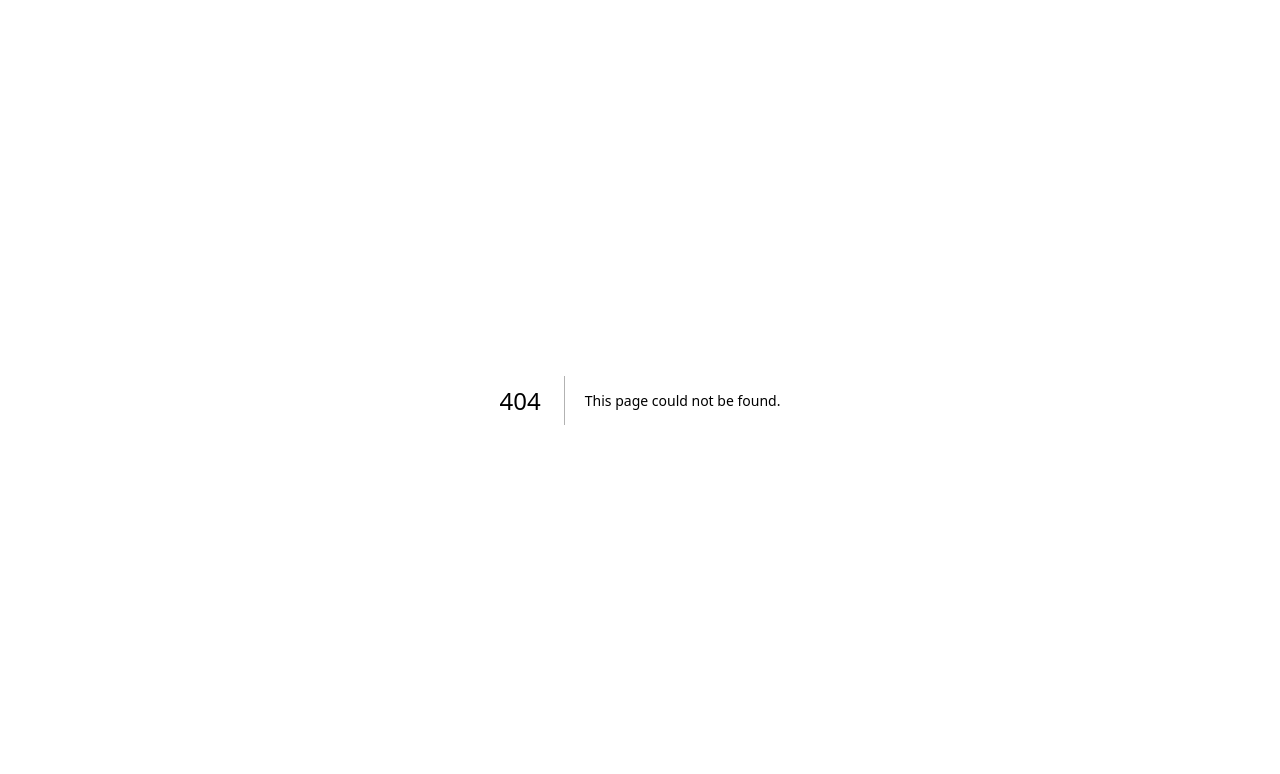
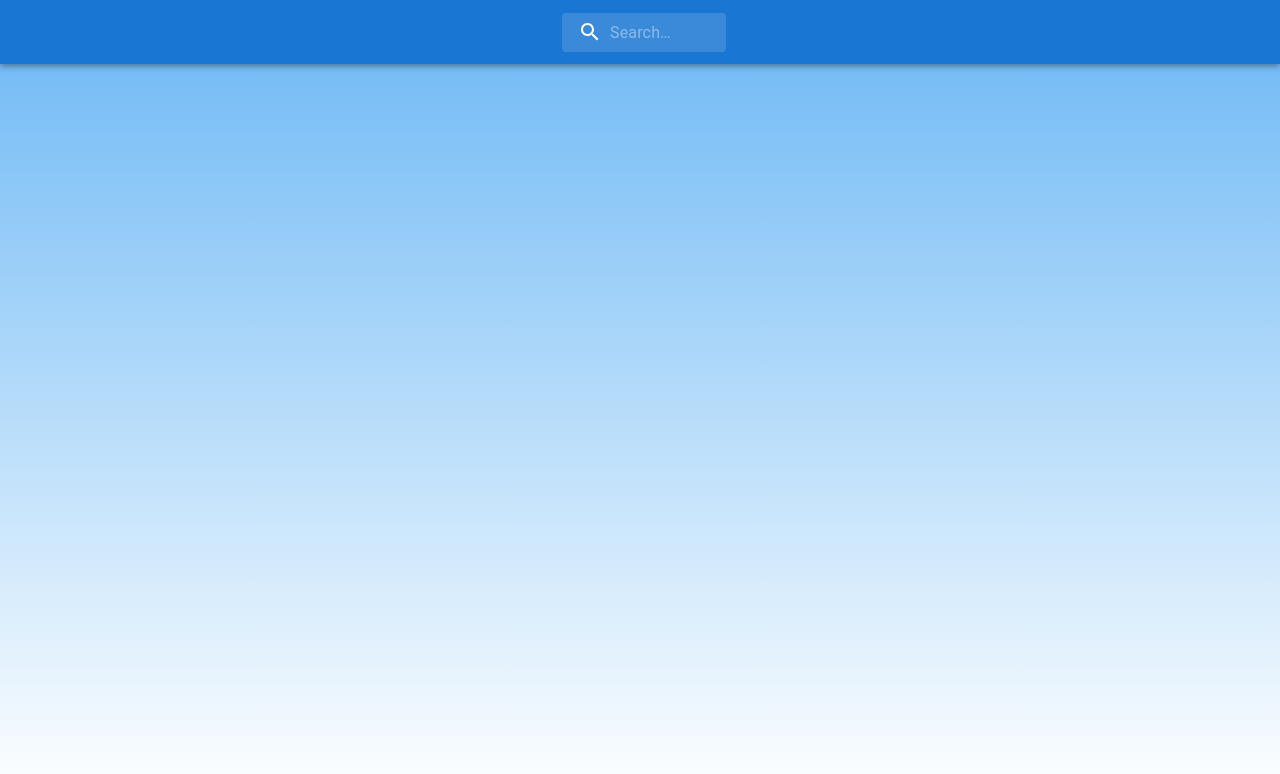
Before and after one commit to raphaelabaldi/list-pokemons, a Next.js app in the folder list-pokemon/: page /components/navbar in a window 1280 px wide. Before the commit this address had no page. Shown: the top 774 px of the page. Built offline with nearby package versions, Linux system fonts and the light colour scheme.

Commit message:
feat: add pokemon cards and formatting, fetching from api

```diff
--- /dev/null
+++ b/list-pokemon/src/app/[id]/page.tsx
@@ -0,0 +1,7 @@
+export default function PokemonPage({ params }: { params: { id: string } }) {
+  return (
+    <>
+      <p>name: {params.id}</p>
+    </>
+  );
+}
--- /dev/null
+++ b/list-pokemon/src/app/components/navbar/page.tsx
@@ -0,0 +1,69 @@
+import * as React from "react";
+import { styled, alpha } from "@mui/material/styles";
+import AppBar from "@mui/material/AppBar";
+import Box from "@mui/material/Box";
+import Toolbar from "@mui/material/Toolbar";
+import InputBase from "@mui/material/InputBase";
+import SearchIcon from "@mui/icons-material/Search";
+
+const Search = styled("div")(({ theme }) => ({
+  position: "relative",
+  borderRadius: theme.shape.borderRadius,
+  backgroundColor: alpha(theme.palette.common.white, 0.15),
+  "&:hover": {
+    backgroundColor: alpha(theme.palette.common.white, 0.25),
+  },
+  marginLeft: 0,
+  width: "100%",
+  [theme.breakpoints.up("sm")]: {
+    marginLeft: theme.spacing(1),
+    width: "auto",
+  },
+}));
+
+const SearchIconWrapper = styled("div")(({ theme }) => ({
+  padding: theme.spacing(0, 2),
+  height: "100%",
+  position: "absolute",
+  pointerEvents: "none",
+  display: "flex",
+  alignItems: "center",
+  justifyContent: "center",
+}));
+
+const StyledInputBase = styled(InputBase)(({ theme }) => ({
+  color: "inherit",
+  width: "100%",
+  "& .MuiInputBase-input": {
+    padding: theme.spacing(1, 1, 1, 0),
+    // vertical padding + font size from searchIcon
+    paddingLeft: `calc(1em + ${theme.spacing(4)})`,
+    transition: theme.transitions.create("width"),
+    [theme.breakpoints.up("sm")]: {
+      width: "12ch",
+      "&:focus": {
+        width: "20ch",
+      },
+    },
+  },
+}));
+
+export default function Navbar() {
+  return (
+    <Box sx={{ flexGrow: 1 }}>
+      <AppBar position="static">
+        <Toolbar>
+          <Search>
+            <SearchIconWrapper>
+              <SearchIcon />
+            </SearchIconWrapper>
+            <StyledInputBase
+              placeholder="Search…"
+              inputProps={{ "aria-label": "search" }}
+            />
+          </Search>
+        </Toolbar>
+      </AppBar>
+    </Box>
+  );
+}
--- /dev/null
+++ b/list-pokemon/src/app/components/pokemonCard/page.tsx
@@ -0,0 +1,37 @@
+import Card from "@mui/material/Card";
+import CardActions from "@mui/material/CardActions";
+import CardContent from "@mui/material/CardContent";
+import CardMedia from "@mui/material/CardMedia";
+import Button from "@mui/material/Button";
+import Typography from "@mui/material/Typography";
+import Link from "next/link";
+
+export default function PokemonCard({ details }) {
+  const { name, abilities, sprites, stats, types } = details;
+  const pokemonNameURL = `/${name}`;
+
+  return (
+    <Card sx={{ maxWidth: 345 }}>
+      <CardMedia
+        sx={{ height: 140 }}
+        image="/static/images/cards/contemplative-reptile.jpg"
+        title="green iguana"
+      />
+      <CardContent>
+        <Typography gutterBottom variant="h5" component="div">
+          {name}
+        </Typography>
+        <Typography variant="body2" sx={{ color: "text.secondary" }}>
+          {name} is a pokemon type
+        </Typography>
+      </CardContent>
+      <CardActions>
+        <Button size="small">
+          <Link href={pokemonNameURL} font-style="bold">
+            Details
+          </Link>
+        </Button>
+      </CardActions>
+    </Card>
+  );
+}
--- /dev/null
+++ b/list-pokemon/src/app/css/globals.css
@@ -0,0 +1,50 @@
+@tailwind base;
+@tailwind components;
+@tailwind utilities;
+
+:root {
+  --background: #ffffff;
+  --foreground: #171717;
+}
+
+@media (prefers-color-scheme: dark) {
+  :root {
+    --background: #0a0a0a;
+    --foreground: #ededed;
+  }
+}
+
+@layer utilities {
+  .text-balance {
+    text-wrap: balance;
+  }
+}
+
+* {
+  margin: 0;
+  padding: 0;
+  box-sizing: border-box;
+  font-family: "Oxanium", cursive;
+  font-size: medium;
+  align-items: center;
+}
+
+body {
+  text-align: center;
+  background: linear-gradient(to bottom, #6ab7f5, #fff);
+  min-height: 100vh;
+}
+
+main {
+  padding: 15px;
+}
+
+.pokemon-card {
+  margin: 20px;
+  padding: 15px 25px;
+  border: 3px solid #896;
+  border-radius: 7px;
+  width: 300px;
+  height: 300px;
+  box-sizing: border-box;
+}
--- a/list-pokemon/src/app/globals.css
+++ /dev/null
@@ -1,27 +0,0 @@
-@tailwind base;
-@tailwind components;
-@tailwind utilities;
-
-:root {
-  --background: #ffffff;
-  --foreground: #171717;
-}
-
-@media (prefers-color-scheme: dark) {
-  :root {
-    --background: #0a0a0a;
-    --foreground: #ededed;
-  }
-}
-
-body {
-  color: var(--foreground);
-  background: var(--background);
-  font-family: Arial, Helvetica, sans-serif;
-}
-
-@layer utilities {
-  .text-balance {
-    text-wrap: balance;
-  }
-}
--- a/list-pokemon/src/app/layout.tsx
+++ b/list-pokemon/src/app/layout.tsx
@@ -1,6 +1,6 @@
 import type { Metadata } from "next";
 import localFont from "next/font/local";
-import "./globals.css";
+import "./css/globals.css";
 
 const geistSans = localFont({
   src: "./fonts/GeistVF.woff",
--- a/list-pokemon/src/app/page.tsx
+++ b/list-pokemon/src/app/page.tsx
@@ -1,104 +1,72 @@
-import Image from "next/image";
+"use client";
+
+import { useEffect, useState } from "react";
+import { Container, Grid } from "@mui/system";
+import Navbar from "./components/navbar/page";
+import PokemonCard from "./components/pokemonCard/page";
 
 export default function Home() {
+  const [pokemons, setPokemons] = useState([]);
+  let details = [];
+
+  useEffect(() => {
+    fetchPokemons();
+  }, []);
+
+  useEffect(() => {
+    fetchPokemonDetails();
+  }, [pokemons]);
+
+  const fetchPokemons = async () => {
+    try {
+      const response = await fetch(
+        "https://pokeapi.co/api/v2/pokemon?limit=12"
+      );
+
+      const { results } = await response.json();
+
+      setPokemons(results);
+    } catch (error) {
+      console.log(error);
+    }
+  };
+
+  const fetchPokemonDetails = async () => {
+    try {
+      const pokemonNames = pokemons.map((pokemon) => pokemon.name);
+
+      pokemonNames.forEach(async (pokemonName) => {
+        const pokemonDetails = await fetch(
+          `https://pokeapi.co/api/v2/pokemon/${pokemonName}`
+        );
+
+        const { name, abilities, sprites, stats, types } =
+          await pokemonDetails.json();
+        details.push([{ name, abilities, sprites, stats, types }]);
+
+        return details;
+      });
+    } catch (error) {
+      console.log(error);
+    }
+  };
+
   return (
-    <head>
-      <title> List Pokemons </title>
-    </head>
-    // <div className="grid grid-rows-[20px_1fr_20px] items-center justify-items-center min-h-screen p-8 pb-20 gap-16 sm:p-20 font-[family-name:var(--font-geist-sans)]">
-    //   <main className="flex flex-col gap-8 row-start-2 items-center sm:items-start">
-    //     <Image
-    //       className="dark:invert"
-    //       src="https://nextjs.org/icons/next.svg"
-    //       alt="Next.js logo"
-    //       width={180}
-    //       height={38}
-    //       priority
-    //     />
-    //     <ol className="list-inside list-decimal text-sm text-center sm:text-left font-[family-name:var(--font-geist-mono)]">
-    //       <li className="mb-2">
-    //         Get started by editing{" "}
-    //         <code className="bg-black/[.05] dark:bg-white/[.06] px-1 py-0.5 rounded font-semibold">
-    //           src/app/page.tsx
-    //         </code>
-    //         .
-    //       </li>
-    //       <li>Save and see your changes instantly.</li>
-    //     </ol>
-
-    //     <div className="flex gap-4 items-center flex-col sm:flex-row">
-    //       <a
-    //         className="rounded-full border border-solid border-transparent transition-colors flex items-center justify-center bg-foreground text-background gap-2 hover:bg-[#383838] dark:hover:bg-[#ccc] text-sm sm:text-base h-10 sm:h-12 px-4 sm:px-5"
-    //         href="https://vercel.com/new?utm_source=create-next-app&utm_medium=appdir-template-tw&utm_campaign=create-next-app"
-    //         target="_blank"
-    //         rel="noopener noreferrer"
-    //       >
-    //         <Image
-    //           className="dark:invert"
-    //           src="https://nextjs.org/icons/vercel.svg"
-    //           alt="Vercel logomark"
-    //           width={20}
-    //           height={20}
-    //         />
-    //         Deploy now
-    //       </a>
-    //       <a
-    //         className="rounded-full border border-solid border-black/[.08] dark:border-white/[.145] transition-colors flex items-center justify-center hover:bg-[#f2f2f2] dark:hover:bg-[#1a1a1a] hover:border-transparent text-sm sm:text-base h-10 sm:h-12 px-4 sm:px-5 sm:min-w-44"
-    //         href="https://nextjs.org/docs?utm_source=create-next-app&utm_medium=appdir-template-tw&utm_campaign=create-next-app"
-    //         target="_blank"
-    //         rel="noopener noreferrer"
-    //       >
-    //         Read our docs
-    //       </a>
-    //     </div>
-    //   </main>
-    //   <footer className="row-start-3 flex gap-6 flex-wrap items-center justify-center">
-    //     <a
-    //       className="flex items-center gap-2 hover:underline hover:underline-offset-4"
-    //       href="https://nextjs.org/learn?utm_source=create-next-app&utm_medium=appdir-template-tw&utm_campaign=create-next-app"
-    //       target="_blank"
-    //       rel="noopener noreferrer"
-    //     >
-    //       <Image
-    //         aria-hidden
-    //         src="https://nextjs.org/icons/file.svg"
-    //         alt="File icon"
-    //         width={16}
-    //         height={16}
-    //       />
-    //       Learn
-    //     </a>
-    //     <a
-    //       className="flex items-center gap-2 hover:underline hover:underline-offset-4"
-    //       href="https://vercel.com/templates?framework=next.js&utm_source=create-next-app&utm_medium=appdir-template-tw&utm_campaign=create-next-app"
-    //       target="_blank"
-    //       rel="noopener noreferrer"
-    //     >
-    //       <Image
-    //         aria-hidden
-    //         src="https://nextjs.org/icons/window.svg"
-    //         alt="Window icon"
-    //         width={16}
-    //         height={16}
-    //       />
-    //       Examples
-    //     </a>
-    //     <a
-    //       className="flex items-center gap-2 hover:underline hover:underline-offset-4"
-    //       href="https://nextjs.org?utm_source=create-next-app&utm_medium=appdir-template-tw&utm_campaign=create-next-app"
-    //       target="_blank"
-    //       rel="noopener noreferrer"
-    //     >
-    //       <Image
-    //         aria-hidden
-    //         src="https://nextjs.org/icons/globe.svg"
-    //         alt="Globe icon"
-    //         width={16}
-    //         height={16}
-    //       />
-    //       Go to nextjs.org →
-    //     </a>
-    //   </footer>
-    // </div>
+    <div>
+      <main>
+        <Navbar />
+        <div className="flex gap-5">
+          <Container maxWidth="xl">
+            <Grid container spacing={5}>
+              {pokemons.map((pokemon, key) => (
+                <Grid size={3} key={key}>
+                  <PokemonCard details={details} />
+                </Grid>
+              ))}
+            </Grid>
+          </Container>
+        </div>
+      </main>
+    </div>
   );
 }
```
Also changed, not shown: list-pokemon/package.json (+10 -5 lines), 1 other file (tests, documents, lock files or other folders).
